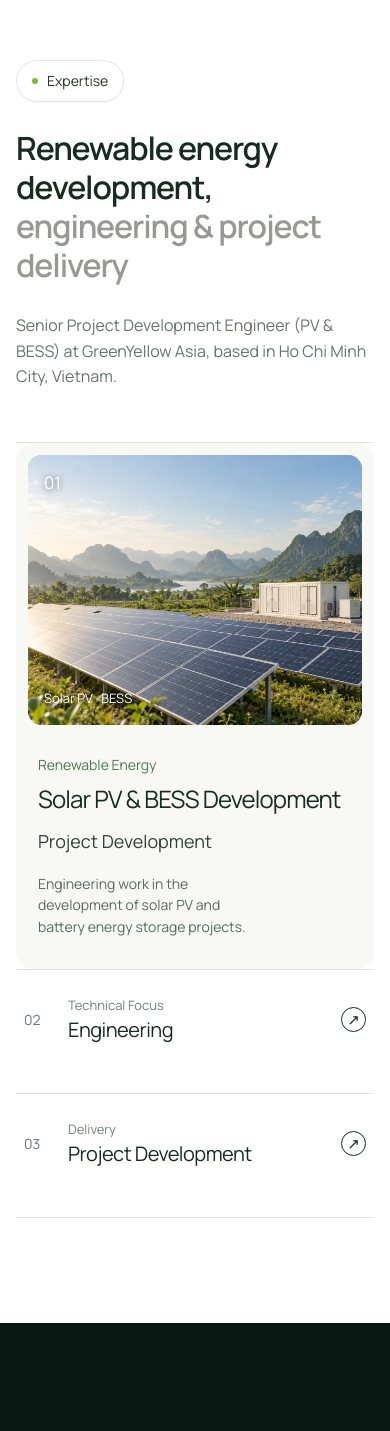
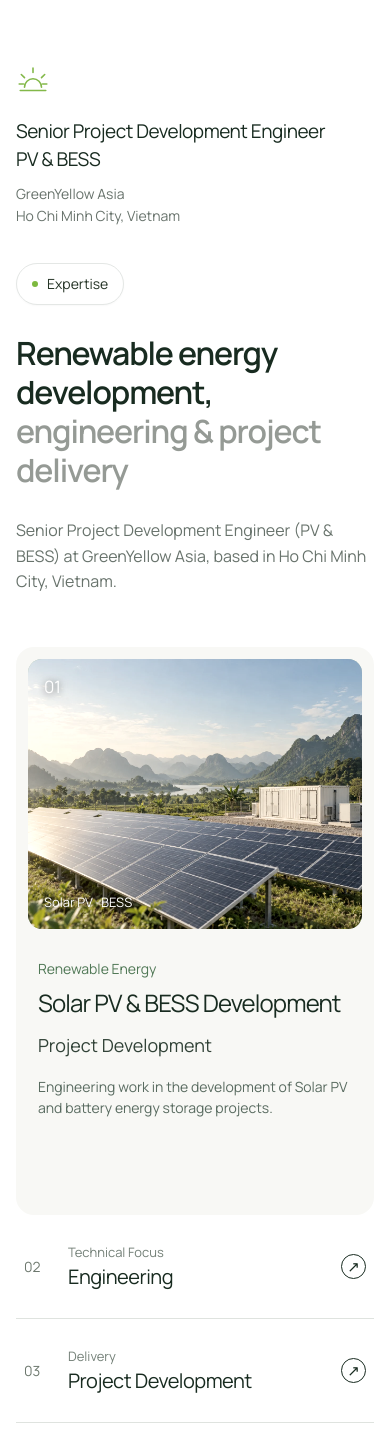
Before and after one commit to Nhutduyasda/viet-le-portfolio, a Next.js app: page / in a window 390 px wide. Shown: the part 2543-3974 px from the top of the page. Before the commit the page ends 3866 px from the top, so only its background shows below. Built offline with nearby package versions, Linux system fonts and the light colour scheme.

Commit message:
fix(phase-2): replace accordion with stable showcase and masked navigation

```diff
--- a/src/app/globals.css
+++ b/src/app/globals.css
@@ -94,42 +94,38 @@ html { scroll-behavior: smooth; }
 .about-focus-footer { display: flex; justify-content: space-between; gap: 12px; align-items: end; margin-top: auto; border-top: 1px solid #dedfda; padding-top: 15px; color: #67736b; font-size: 12px; }
 .about-focus-footer span:last-child { text-align: right; }
 #about, #expertise { scroll-margin-top: 96px; }
+/* Expertise showcase */
 .expertise-section { background: #fff; color: #182b20; padding: 112px 0 140px; }
 .expertise-intro { display: grid; grid-template-columns: 44% 1fr; gap: 26px; align-items: start; margin: 0 20px 72px; }
+.expertise-identity { display: flex; flex-direction: column; align-items: flex-start; padding-top: 6px; }
+.expertise-identity svg { width: 34px; height: 34px; fill: none; stroke: #83b849; stroke-width: 1.5; stroke-linecap: round; stroke-linejoin: round; }
+.expertise-identity p { margin-top: 55px; font-size: 19px; line-height: 1.45; letter-spacing: -.025em; }
+.expertise-identity small { margin-top: 10px; font-size: 14px; line-height: 1.6; color: #68736c; }
 .expertise-pill { color: #253426; }
-.expertise-heading { max-width: 680px; margin-top: 55px; font-size: clamp(35px, 3.2vw, 46px); line-height: 1.22; font-weight: 600; letter-spacing: -.035em; }
+.expertise-heading { max-width: 680px; margin-top: 29px; font-size: clamp(35px, 3.2vw, 46px); line-height: 1.22; font-weight: 600; letter-spacing: -.035em; }
 .expertise-heading span { color: #959a95; }
 .expertise-summary { max-width: 550px; margin-top: 28px; color: #68736c; font-size: 16px; line-height: 1.6; }
-.feature-list { margin: 0 20px; }
-.feature-row { border-top: 1px solid #dfe3df; }
-.feature-row:last-child { border-bottom: 1px solid #dfe3df; }
-.feature-trigger { display: grid; grid-template-columns: 40% 1fr 28px; align-items: center; width: 100%; min-height: 116px; padding: 16px 8px; text-align: left; cursor: pointer; }
-.feature-number { color: #6d786e; font-size: 14px; }
-.feature-label { display: grid; gap: 4px; font-size: 23px; line-height: 1.25; letter-spacing: -.025em; }
-.feature-label small { color: #748078; font-size: 13px; letter-spacing: 0; }
-.feature-expand { justify-self: end; display: grid; place-items: center; width: 25px; height: 25px; border: 1.5px solid currentColor; border-radius: 50%; font-size: 15px; line-height: 1; transition: transform .4s cubic-bezier(.16,1,.3,1); }
-.feature-trigger:hover .feature-expand, .feature-trigger:focus-visible .feature-expand { transform: rotate(45deg); }
-.feature-trigger:focus-visible { outline: 2px solid #54883d; outline-offset: -3px; }
-.feature-row-active .feature-trigger { display: none; }
-.feature-panel { display: grid; grid-template-rows: 0fr; opacity: 0; transition: grid-template-rows .65s cubic-bezier(.16,1,.3,1), opacity .4s ease; }
-.feature-row-active .feature-panel { grid-template-rows: 1fr; opacity: 1; }
-.feature-panel-inner { display: grid; grid-template-columns: 39% 1fr; min-height: 0; overflow: hidden; border-radius: 18px; background: #f8f8f5; }
-.feature-media { position: relative; min-height: 400px; margin: 18px 0 18px 18px; overflow: hidden; border-radius: 14px; background: #acc2a9; }
-.feature-photo { object-fit: cover; }
-.feature-media-number, .feature-media-place { position: absolute; left: 16px; color: #fff; text-shadow: 0 1px 7px #000a; font-size: 17px; }
-.feature-media-number { top: 15px; }
-.feature-media-place { bottom: 16px; font-size: 13px; }
-.feature-copy { display: grid; grid-template-columns: 1fr minmax(150px, .7fr); gap: 22px; align-items: center; padding: 34px 34px 34px 22px; }
-.feature-category { color: #507856; font-size: 14px; }
-.feature-copy h4 { margin-top: 9px; font-size: clamp(24px, 2.3vw, 33px); line-height: 1.2; letter-spacing: -.035em; }
-.feature-focus { margin-top: 14px; font-size: 18px; color: #314237; }
-.feature-detail { max-width: 230px; color: #596b60; font-size: 14px; line-height: 1.55; }
-@media (prefers-reduced-motion: no-preference) {
-  .phase2-reveal { opacity: 0; transform: translateY(24px); transition: opacity .8s cubic-bezier(.16,1,.3,1), transform .8s cubic-bezier(.16,1,.3,1); }
-  .phase2-reveal.phase2-visible { opacity: 1; transform: none; }
-  .about-intro-row.phase2-reveal { transition-delay: .09s; }
-  .about-card-grid.phase2-reveal { transition-delay: .15s; }
-}
+.expertise-showcase { margin: 0 20px; }
+.showcase-stage { position: relative; height: 440px; border-radius: 18px; background: #f8f8f5; overflow: hidden; }
+.showcase-panel { position: absolute; inset: 0; display: grid; grid-template-columns: 39% 1fr; opacity: 0; transform: translateY(14px) scale(.985); pointer-events: none; transition: opacity 420ms ease, transform 650ms cubic-bezier(.16,1,.3,1); }
+.showcase-panel[data-active="true"] { opacity: 1; transform: none; pointer-events: auto; z-index: 2; }
+.showcase-media { position: relative; margin: 18px 0 18px 18px; overflow: hidden; border-radius: 14px; background: #acc2a9; }
+.showcase-photo, .showcase-media video { object-fit: cover; width: 100%; height: 100%; filter: saturate(.78) contrast(1.05) sepia(.07); }
+.showcase-media-number, .showcase-media-label { position: absolute; left: 16px; color: #fff; text-shadow: 0 1px 7px #000a; font-size: 17px; }
+.showcase-media-number { top: 15px; }
+.showcase-media-label { bottom: 16px; font-size: 13px; }
+.showcase-copy { display: grid; grid-template-columns: 1fr minmax(150px, .7fr); gap: 22px; align-items: center; padding: 34px 34px 34px 22px; }
+.showcase-category { color: #507856; font-size: 14px; }
+.showcase-copy h3 { margin-top: 9px; font-size: clamp(24px, 2.3vw, 33px); line-height: 1.2; letter-spacing: -.035em; }
+.showcase-focus { margin-top: 14px; font-size: 18px; color: #314237; }
+.showcase-detail { max-width: 230px; color: #596b60; font-size: 14px; line-height: 1.55; }
+.showcase-selector { display: grid; grid-template-columns: 40% 1fr 28px; align-items: center; width: 100%; height: 117px; border-bottom: 1px solid #dfe3df; padding: 16px 8px; text-align: left; cursor: pointer; }
+.selector-number { color: #6d786e; font-size: 14px; }
+.selector-label { display: grid; gap: 4px; font-size: 23px; line-height: 1.25; letter-spacing: -.025em; }
+.selector-label small { color: #748078; font-size: 13px; letter-spacing: 0; }
+.selector-arrow { justify-self: end; display: grid; place-items: center; width: 25px; height: 25px; border: 1.5px solid currentColor; border-radius: 50%; font-size: 15px; line-height: 1; }
+.showcase-selector:hover .selector-arrow, .showcase-selector:focus-visible .selector-arrow { background: #1b3827; color: #fff; }
+.showcase-selector:focus-visible { outline: 2px solid #54883d; outline-offset: -3px; }
 @media (max-width: 900px) {
   .about-heading-row { grid-template-columns: 135px 1fr; gap: 22px; }
   .about-heading { font-size: 32px; }
@@ -150,19 +146,21 @@ html { scroll-behavior: smooth; }
   .about-card-light { height: 275px; }
   .expertise-section { padding: 90px 0 105px; }
   .expertise-intro { display: block; margin: 0 0 52px; }
-  .expertise-heading { margin-top: 27px; font-size: clamp(32px, 8vw, 42px); }
-  .feature-list { margin: 0; }
-  .feature-trigger { grid-template-columns: 44px 1fr 27px; min-height: 99px; }
-  .feature-label { font-size: 20px; }
-  .feature-panel-inner { display: block; padding: 12px; }
-  .feature-media { height: 270px; min-height: 0; margin: 0; }
-  .feature-copy { display: block; padding: 27px 10px 19px; }
-  .feature-detail { margin-top: 18px; }
-
+  .expertise-identity p { margin-top: 18px; }
+  .expertise-intro > div:last-child { margin-top: 35px; }
+  .expertise-heading { font-size: clamp(32px, 8vw, 42px); }
+  .expertise-showcase { margin: 0; }
+  .showcase-stage { height: 568px; }
+  .showcase-panel { display: block; }
+  .showcase-media { height: 270px; margin: 12px 12px 0; }
+  .showcase-copy { display: block; padding: 27px 22px 18px; }
+  .showcase-detail { max-width: 100%; margin-top: 17px; }
+  .showcase-selector { grid-template-columns: 44px 1fr 27px; height: 104px; }
+  .selector-label { font-size: 20px; }
 }
 @media (prefers-reduced-motion: reduce) {
   html { scroll-behavior: auto; }
-  .phase2-reveal, .feature-panel, .feature-expand, .site-nav-link { transition: none !important; }
+
 }
 
 /* Solarify's header changes from an image overlay to a white bar on scroll. */
@@ -175,12 +173,12 @@ html { scroll-behavior: smooth; }
 .site-header-scrolled .mobile-trigger { background: #101010; color: #fff; }
 @media (prefers-reduced-motion: reduce) { .site-header { transition: none; } }
 
-/* The reference keeps its header links understated in both modes. */
-.site-nav-link { display: inline-block; transition: opacity .3s ease, transform .45s cubic-bezier(.16,1,.3,1); }
-.site-nav-link:hover { opacity: .65; transform: translateY(-2px); }
-.site-header-scrolled .site-nav-link:hover { color: #182b20; opacity: .58; }
-@media (min-width: 651px) and (max-width: 900px) {
-  .expertise-intro { grid-template-columns: 30% 1fr; }
-  .feature-copy { display: block; }
-  .feature-detail { margin-top: 22px; }
+/* Header interaction */
+.site-nav-link { --nav-line-height: 1.25em; position: relative; display: inline-flex; align-items: center; }
+.nav-label-window { display: block; height: var(--nav-line-height); overflow: hidden; }
+.nav-label-track { display: flex; flex-direction: column; transform: translateY(0); transition: transform 500ms cubic-bezier(.16,1,.3,1); }
+.nav-label-copy { display: flex; align-items: center; height: var(--nav-line-height); flex: 0 0 var(--nav-line-height); white-space: nowrap; }
+.site-nav-link:hover .nav-label-track, .site-nav-link:focus-visible .nav-label-track { transform: translateY(calc(var(--nav-line-height) * -1)); }
+@media (prefers-reduced-motion: reduce) {
+  .nav-label-track, .showcase-panel, .showcase-photo, .about-photo, .about-image-tag { transition: none !important; animation: none !important; transform: none !important; }
 }
--- a/src/components/layout/SiteHeader.tsx
+++ b/src/components/layout/SiteHeader.tsx
@@ -59,7 +59,7 @@ export function SiteHeader() {
         <a href="#overview" className="site-wordmark rounded-sm font-bold tracking-[-0.035em] focus-visible:outline-2 focus-visible:outline-offset-4 focus-visible:outline-white">{profile.name}</a>
         <nav aria-label="Main navigation" className="hidden items-center gap-7 md:flex">
           {links.map(link => link.href
-            ? <a key={link.label} href={link.href} className="site-nav-link text-[16px] font-medium text-white/90 focus-visible:outline-2 focus-visible:outline-offset-4 focus-visible:outline-white">{link.label}</a>
+            ? <a key={link.label} href={link.href} className="site-nav-link text-[16px] font-medium text-white/90 focus-visible:outline-2 focus-visible:outline-offset-4 focus-visible:outline-white" aria-label={link.label}><span className="nav-label-window" aria-hidden="true"><span className="nav-label-track"><span className="nav-label-copy">{link.label}</span><span className="nav-label-copy">{link.label}</span></span></span></a>
             : <span key={link.label} className="text-[16px] font-medium text-white/90" title="Coming in a later phase">{link.label}</span>)}
           <a href={profile.linkedinUrl} target="_blank" rel="noopener noreferrer" className="ml-1 inline-flex min-h-11 min-w-[112px] justify-center items-center rounded-full bg-white px-5 text-[15px] font-medium text-[#081813] transition-colors hover:bg-white/85 focus-visible:outline-2 focus-visible:outline-offset-4 focus-visible:outline-white">LinkedIn<span className="sr-only"> (opens in a new tab)</span></a>
         </nav>
--- a/src/components/sections/Expertise.tsx
+++ b/src/components/sections/Expertise.tsx
@@ -2,39 +2,26 @@
 
 import Image from "next/image";
 import { useState } from "react";
+import { portfolioData } from "@/content/profile";
+import type { ExpertiseFeature } from "@/types/portfolio";
 
-const features = [
-  {
-    number: "01",
-    category: "Renewable Energy",
-    title: "Solar PV & BESS Development",
-    focus: "Project Development",
-    detail: "Engineering work in the development of solar PV and battery energy storage projects.",
-    media: "/images/solar-bess.webp",
-    alt: "Solar panels with battery storage equipment in a subtropical landscape",
-    mediaLabel: "Solar PV · BESS",
-  },
-  {
-    number: "02",
-    category: "Technical Focus",
-    title: "Engineering",
-    focus: "Solar PV · BESS",
-    detail: "Technical development across solar photovoltaic systems and battery energy storage.",
-    media: "/images/about-wind.webp",
-    alt: "Wind turbines in a green renewable energy landscape",
-    mediaLabel: "Renewable Energy",
-  },
-  {
-    number: "03",
-    category: "Delivery",
-    title: "Project Development",
-    focus: "GreenYellow Asia",
-    detail: "Senior Project Development Engineer (PV & BESS) at GreenYellow Asia, based in Ho Chi Minh City.",
-    media: "/images/solar-hero.jpg",
-    alt: "Renewable energy landscape with wind turbines",
-    mediaLabel: "Project Development",
-  },
-];
+const features = portfolioData.expertiseFeatures;
+
+function FeatureMedia({ feature }: { feature: ExpertiseFeature }) {
+  return (
+    <div className="showcase-media">
+      {feature.media.type === "image" ? (
+        <Image src={feature.media.src} alt={feature.media.alt} fill sizes="(max-width: 650px) calc(100vw - 56px), (max-width: 900px) 45vw, 440px" quality={85} className="showcase-photo" />
+      ) : (
+        <video autoPlay muted loop playsInline preload="metadata" poster={feature.media.poster} aria-label={feature.media.alt}>
+          <source src={feature.media.src} type={feature.media.src.endsWith(".webm") ? "video/webm" : "video/mp4"} />
+        </video>
+      )}
+      <span className="showcase-media-number">{feature.number}</span>
+      <span className="showcase-media-label">{feature.media.label}</span>
+    </div>
+  );
+}
 
 export function Expertise() {
   const [active, setActive] = useState(0);
@@ -42,38 +29,39 @@ export function Expertise() {
   return (
     <section id="expertise" aria-labelledby="expertise-title" className="expertise-section">
       <div className="phase2-container">
-        <div className="expertise-intro phase2-reveal">
-          <span className="phase2-pill expertise-pill"><span className="phase2-dot" />Expertise</span>
+        <div className="expertise-intro">
+          <div className="expertise-identity" data-reveal style={{ "--reveal-index": 0 } as React.CSSProperties}>
+            <svg aria-hidden="true" viewBox="0 0 32 32"><path d="M4 23h24M8 20a8 8 0 0 1 16 0M16 2v4M5 8l3 3M27 8l-3 3M3 17h4M25 17h4" /></svg>
+            <p>Senior Project Development Engineer<br />PV &amp; BESS</p>
+            <small>GreenYellow Asia<br />Ho Chi Minh City, Vietnam</small>
+          </div>
           <div>
-            <h2 id="expertise-title" className="expertise-heading">Renewable energy development, <span>engineering &amp; project delivery</span></h2>
-            <p className="expertise-summary">Senior Project Development Engineer (PV &amp; BESS) at GreenYellow Asia, based in Ho Chi Minh City, Vietnam.</p>
+            <span className="phase2-pill expertise-pill" data-reveal style={{ "--reveal-index": 1 } as React.CSSProperties}><span className="phase2-dot" />Expertise</span>
+            <h2 id="expertise-title" className="expertise-heading" data-reveal style={{ "--reveal-index": 2 } as React.CSSProperties}>Renewable energy development, <span>engineering &amp; project delivery</span></h2>
+            <p className="expertise-summary" data-reveal style={{ "--reveal-index": 3 } as React.CSSProperties}>Senior Project Development Engineer (PV &amp; BESS) at GreenYellow Asia, based in Ho Chi Minh City, Vietnam.</p>
           </div>
         </div>
-        <div className="feature-list phase2-reveal">
-          {features.map((feature, index) => (
-            <article className={`feature-row ${active === index ? "feature-row-active" : ""}`} key={feature.number}>
-              <h3>
-                <button type="button" id={`feature-trigger-${index}`} aria-expanded={active === index} aria-controls={`feature-panel-${index}`} onClick={() => setActive(index)} className="feature-trigger">
-                  <span className="feature-number">{feature.number}</span>
-                  <span className="feature-label"><small>{feature.category}</small><span>{feature.title}</span></span>
-                  <span className="feature-expand" aria-hidden="true">↗</span>
-                </button>
-              </h3>
-              <div id={`feature-panel-${index}`} role="region" aria-labelledby={`feature-trigger-${index}`} inert={active !== index} className="feature-panel">
-                <div className="feature-panel-inner">
-                  <div className="feature-media">
-                    <Image src={feature.media} alt={feature.alt} fill sizes="(max-width: 650px) calc(100vw - 48px), (max-width: 900px) 45vw, 440px" quality={85} className="feature-photo" />
-                    <span className="feature-media-number">{feature.number}</span>
-                    <span className="feature-media-place">{feature.mediaLabel}</span>
-                  </div>
-                  <div className="feature-copy">
-                    <div><span className="feature-category">{feature.category}</span><h4>{feature.title}</h4><p className="feature-focus">{feature.focus}</p></div>
-                    <p className="feature-detail">{feature.detail}</p>
-                  </div>
+        <div className="expertise-showcase" data-reveal style={{ "--reveal-index": 4 } as React.CSSProperties}>
+          <div className="showcase-stage" aria-label="Featured expertise">
+            {features.map((feature, index) => (
+              <article key={feature.number} id={`showcase-panel-${index}`} className="showcase-panel" data-active={active === index} inert={active !== index} aria-hidden={active !== index}>
+                <FeatureMedia feature={feature} />
+                <div className="showcase-copy">
+                  <div className="showcase-main"><span className="showcase-category">{feature.category}</span><h3>{feature.title}</h3><p className="showcase-focus">{feature.focus}</p></div>
+                  <p className="showcase-detail">{feature.detail}</p>
                 </div>
-              </div>
-            </article>
-          ))}
+              </article>
+            ))}
+          </div>
+          <div className="showcase-selectors" aria-label="Choose an expertise feature">
+            {features.map((feature, index) => index !== active && (
+              <button type="button" key={feature.number} className="showcase-selector" onClick={() => setActive(index)} aria-controls={`showcase-panel-${index}`}>
+                <span className="selector-number">{feature.number}</span>
+                <span className="selector-label"><small>{feature.category}</small><span>{feature.title}</span></span>
+                <span className="selector-arrow" aria-hidden="true">↗</span>
+              </button>
+            ))}
+          </div>
         </div>
       </div>
     </section>
--- a/src/content/profile.ts
+++ b/src/content/profile.ts
@@ -37,6 +37,23 @@ export const portfolioData: PortfolioData = {
     { id: "renewable", title: "Renewable Energy", description: "Professional focus on renewable energy and a more sustainable future.", verified: true },
     { id: "development", title: "Project Development", description: "Development-focused engineering across Solar PV and BESS.", verified: true },
   ],
+  expertiseFeatures: [
+    {
+      number: "01", category: "Renewable Energy", title: "Solar PV & BESS Development",
+      focus: "Project Development", detail: "Engineering work in the development of Solar PV and battery energy storage projects.",
+      media: { type: "image", src: "/images/solar-bess.webp", alt: "Illustrative solar panels and battery storage equipment in a green landscape", label: "Solar PV · BESS" },
+    },
+    {
+      number: "02", category: "Technical Focus", title: "Engineering",
+      focus: "Solar PV · BESS", detail: "Engineering experience supporting the development of Solar PV and battery energy storage projects.",
+      media: { type: "image", src: "/images/about-wind.webp", alt: "Illustrative turbines in a green energy landscape", label: "Renewable Energy" },
+    },
+    {
+      number: "03", category: "Delivery", title: "Project Development",
+      focus: "GreenYellow Asia", detail: "Senior Project Development Engineer (PV & BESS) at GreenYellow Asia, based in Ho Chi Minh City, Vietnam.",
+      media: { type: "image", src: "/images/solar-bess.webp", alt: "Illustrative photovoltaic panels and battery storage", label: "Project Development" },
+    },
+  ],
   experience: [],
   projects: [],
   activities: [],
--- a/src/types/portfolio.ts
+++ b/src/types/portfolio.ts
@@ -21,6 +21,15 @@ export interface ExpertiseItem {
   description?: string;
   tags?: string[];
   verified: boolean;
+}
+
+export interface ExpertiseFeature {
+  number: string;
+  category: string;
+  title: string;
+  focus: string;
+  detail: string;
+  media: { type: "image"; src: string; alt: string; label: string } | { type: "video"; src: string; poster: string; alt: string; label: string };
 }
 
 export interface ExperienceItem {
@@ -76,6 +85,7 @@ export interface PortfolioData {
   navigation: NavigationItem[];
   socialLinks: SocialLink[];
   expertise: ExpertiseItem[];
+  expertiseFeatures: ExpertiseFeature[];
   experience: ExperienceItem[];
   projects: ProjectItem[];
   activities: ActivityItem[];
```
